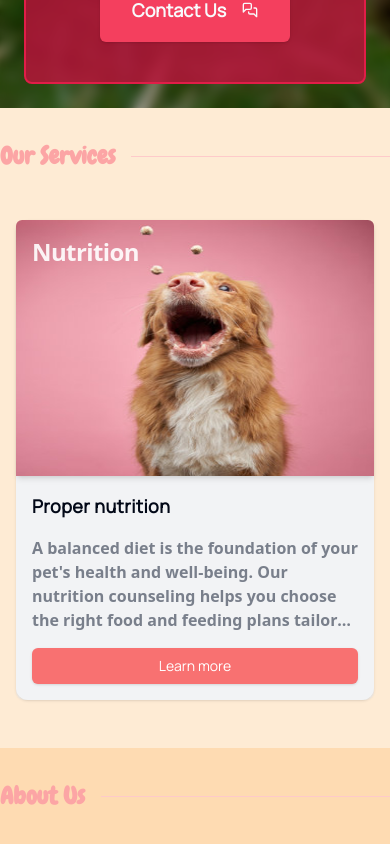
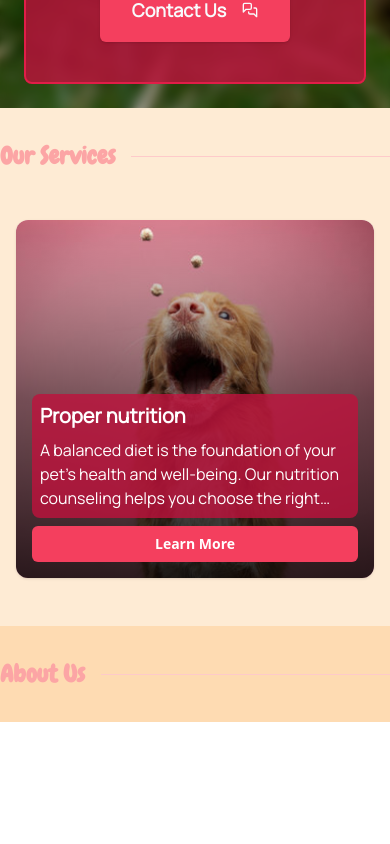
Before and after one commit to ShterionStamboliev/PawPal, a React (Vite) app in the folder frontend/: page / in a window 390 px wide. Shown: the part 922-1766 px from the top of the page. After the commit the page ends 1644 px from the top, so only its background shows below. Built offline with nearby package versions, Linux system fonts and the light colour scheme; a web font is replaced by a local one.

Commit message:
refactor ServicesCarousel component for improved layout, styling, and responsiveness

```diff
--- a/frontend/src/components/OurServices/ServicesCarousel.tsx
+++ b/frontend/src/components/OurServices/ServicesCarousel.tsx
@@ -48,6 +48,16 @@ const petServices: PetService[] = [
 
 type ServicesCarouselProps = { plugin: React.MutableRefObject<AutoplayType> };
 
+/**
+ *
+    sm	640px	@media (min-width: 640px) { ... }
+    md	768px	@media (min-width: 768px) { ... }
+    lg	1024px	@media (min-width: 1024px) { ... }
+    xl	1280px	@media (min-width: 1280px) { ... }
+    2xl	1536px	@media (min-width: 1536px) { ... }
+ *
+ */
+
 const ServicesCarousel = ({ plugin }: ServicesCarouselProps) => {
     return (
         <Carousel
@@ -67,34 +77,31 @@ const ServicesCarousel = ({ plugin }: ServicesCarouselProps) => {
                         className='sm:basis-1/2 md:basis-1/2 lg:basis-1/2 xl:basis-1/3'
                     >
                         <div className='flex p-4 items-start justify-center flex-wrap gap-4'>
-                            <Card className='border-none sm:max-w-[22rem]'>
-                                {' '}
-                                <CardHeader className='p-0 space-y-0 relative shadow-md'>
-                                    <CardTitle className='text-2xl text-white/90 absolute top-4 left-4'>
-                                        {service.name}
-                                    </CardTitle>
-                                    <CardDescription className='rounded-t-lg'>
+                            <Card className='w-full max-w-md mx-auto overflow-hidden group border-none'>
+                                <CardContent className='p-0 relative aspect-square'>
                                     <img
                                         src={service.image}
-                                            alt='Service'
-                                            className='w-full h-64 rounded-t-md'
+                                        alt=''
+                                        className='w-full h-full object-fill transition-transform duration-300 group-hover:scale-105'
                                     />
-                                    </CardDescription>
-                                </CardHeader>
-                                <CardContent className='flex p-4 flex-col gap-4 justify-between rounded-b-lg bg-gray-200/50 h-[calc(100%-16rem)]'>
-                                    {' '}
-                                    <p className='text-lg tracking-wide  items-start font-manrope font-semibold'>
+                                    <div className='absolute inset-0 bg-gradient-to-t from-black/80 via-black/50 to-transparent' />
+                                    <div className='absolute inset-0 flex flex-col justify-end text-white rounded-lg p-4'>
+                                        <div className='bg-rose-700/80 p-2 rounded-lg mb-2'>
+                                            <h2 className='text-xl sm:text-2xl line-clamp-2 font-bold mb-2 font-manrope'>
                                                 {service.description}
-                                    </p>
-                                    <p className='text-gray-500/90 font-semibold line-clamp-4'>
-                                        {' '}
+                                            </h2>
+                                            <p className='text-md font-manrope line-clamp-3 sm:line-clamp-3 overflow-hidden'>
                                                 {service.text}
                                             </p>
-                                    <Button className='bg-red-400 hover:bg-red-400/70 mt-auto'>
-                                        <p className='text-bold font-manrope text-white'>
-                                            Learn more
-                                        </p>
+                                        </div>
+                                        <Button
+                                            variant='ghost'
+                                            // onClick={onLearnMore}
+                                            className='w-full sm:w-auto bg-rose-500 hover:bg-rose-600 text-white font-semibold hover:text-white'
+                                        >
+                                            Learn More
                                         </Button>
+                                    </div>
                                 </CardContent>
                             </Card>
                         </div>
```
Lines whose indentation alone changed are shown as unchanged.
